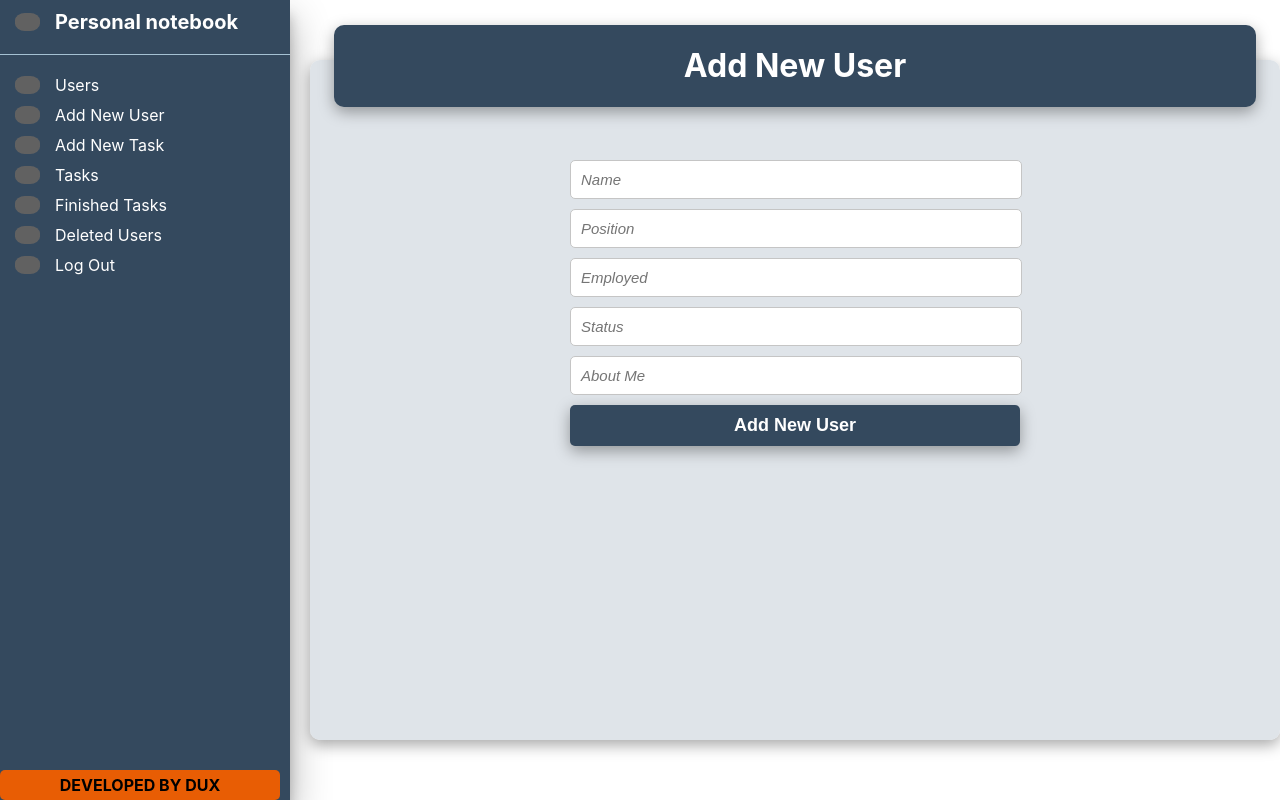
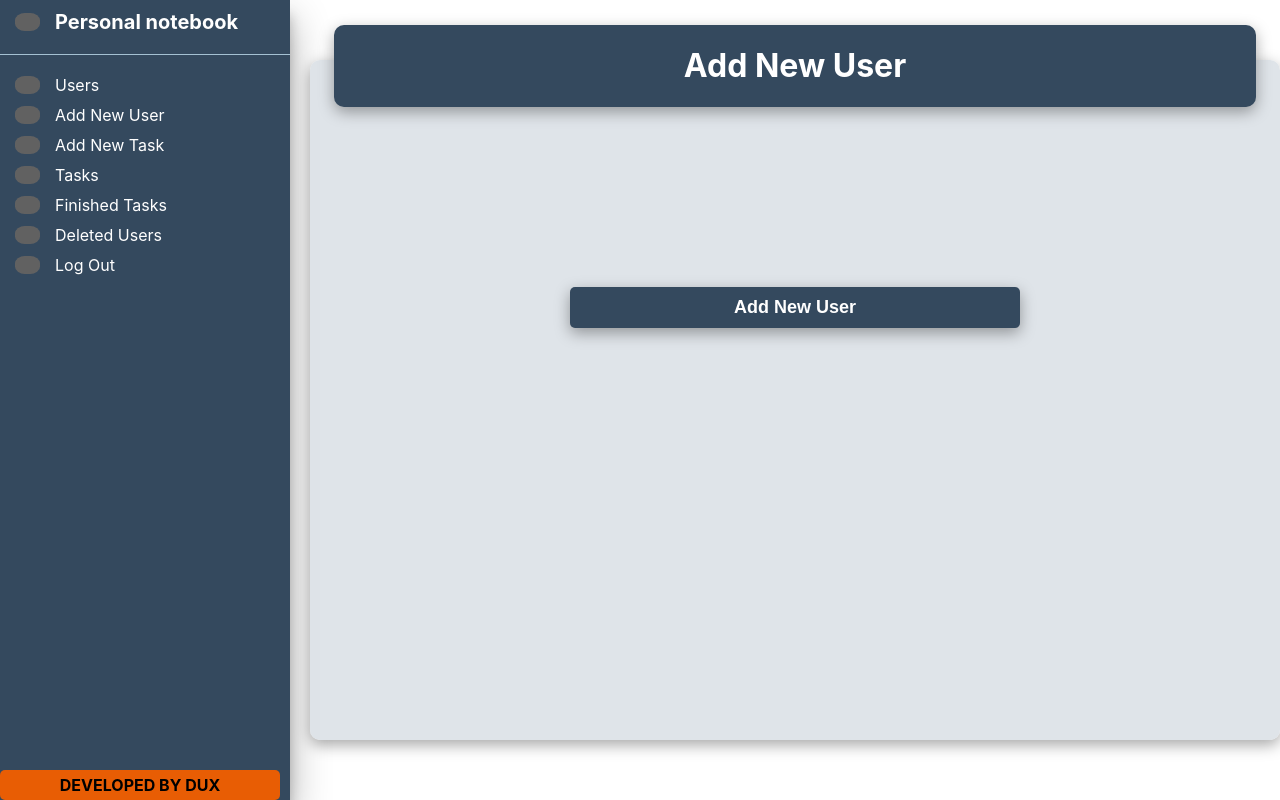
Before and after one commit to duxante/notebook, a React (Create React App) app: page /addNewUser in a window 1280 px wide. Built offline with nearby package versions, Linux system fonts and the light colour scheme; grey boxes are pictures that could not be loaded; a web font is replaced by a local one.

Commit message:
Formik for check  on addNewUser component

```diff
--- a/src/Components/AddNewUser/addNewUser.component.jsx
+++ b/src/Components/AddNewUser/addNewUser.component.jsx
@@ -82,7 +82,7 @@ const AddNewUser = () => {
 
                 <div className="addNewUserDataInput">
                     <form className="addNewUserForm">
-                        <input value={user.name} placeholder="Name" name="name" onChange={addUser}/>
+                      {/*   <input value={user.name} placeholder="Name" name="name" onChange={addUser}/>
 
 
                         <input value={user.position} placeholder="Position" name="position" onChange={addUser}/>
@@ -93,7 +93,7 @@ const AddNewUser = () => {
 
                         <input value={user.status} placeholder="Status" name="status" onChange={addUser}/>
 
-                        <input value={user.about} placeholder="About Me" name="about" onChange={addUser}/>
+                        <input value={user.about} placeholder="About Me" name="about" onChange={addUser}/> */}
                     </form>
                     <Button buttonText="Add New User" onClick={handleConfirmAddNewUser} />
                 </div>
```
